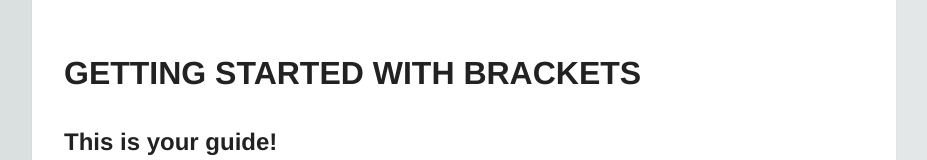
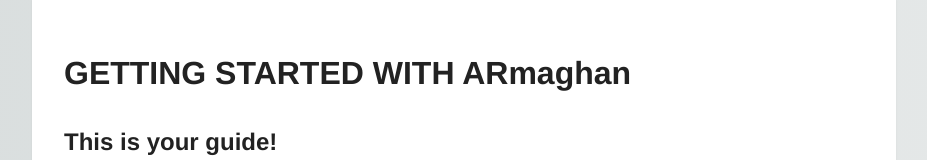
Before and after one commit to armaghanWA/project, a plain HTML site: page index.html in a window 1280 px wide. Shown: the top 160 px of the page, without its empty margins (176-1103 px from the left). Drawn offline with Linux system fonts and the light colour scheme.

Commit message:
I didn't like the brackets heading

```diff
--- a/index.html
+++ b/index.html
@@ -10,7 +10,7 @@
     </head>
     <body>
 
-        <h1>GETTING STARTED WITH BRACKETS</h1>
+        <h1>GETTING STARTED WITH ARmaghan</h1>
         <h2>This is your guide!</h2>
 
         <!--
```
